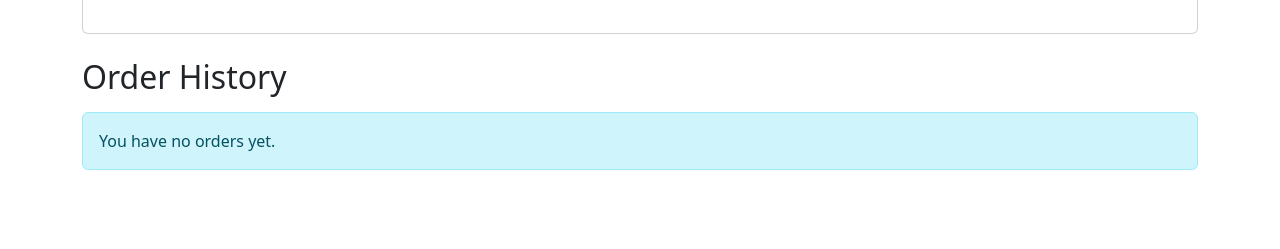
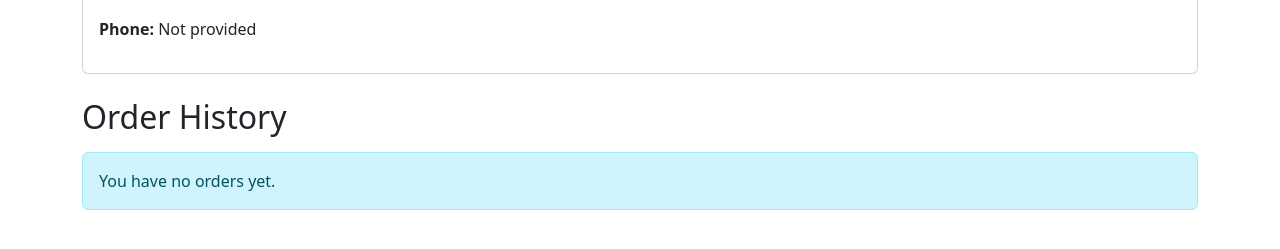
Before and after one commit to islembriki/makeup_project, a Symfony app: template templates/account/index.html.twig in a window 1280 px wide. Shown: the part 248-497 px from the top of the page. Run offline with Twig, Linux system fonts and the light colour scheme; the template is opened without the code that fills it, so the values that code supplies are empty; some libraries are stand-ins or nearby versions.

```diff
--- a/templates/account/index.html.twig
+++ b/templates/account/index.html.twig
@@ -11,10 +11,21 @@
         <div class="card-body">
             <h5 class="card-title">User Information</h5>
             <p><strong>Email:</strong> {{ user.email }}</p>
-            {% if user.fullName is defined %}
+            {% if user.fullName is not empty %}
                 <p><strong>Name:</strong> {{ user.fullName }}</p>
             {% endif %}
-            {# Add more user info here if needed #}
+            {% if user.address is not empty %}
+                <p><strong>Address:</strong> {{ user.address }}</p>
+            {% endif %}
+            {% if user.country is not empty %}
+                <p><strong>Country:</strong> {{ user.country }}</p>
+            {% endif %}
+            {% if user.phone is not empty %}
+                <p><strong>Phone:</strong> {{ user.phone }}</p>
+            {% else %}
+                <p><strong>Phone:</strong> Not provided</p>
+            {% endif %}
+
         </div>
     </div>
 
```
